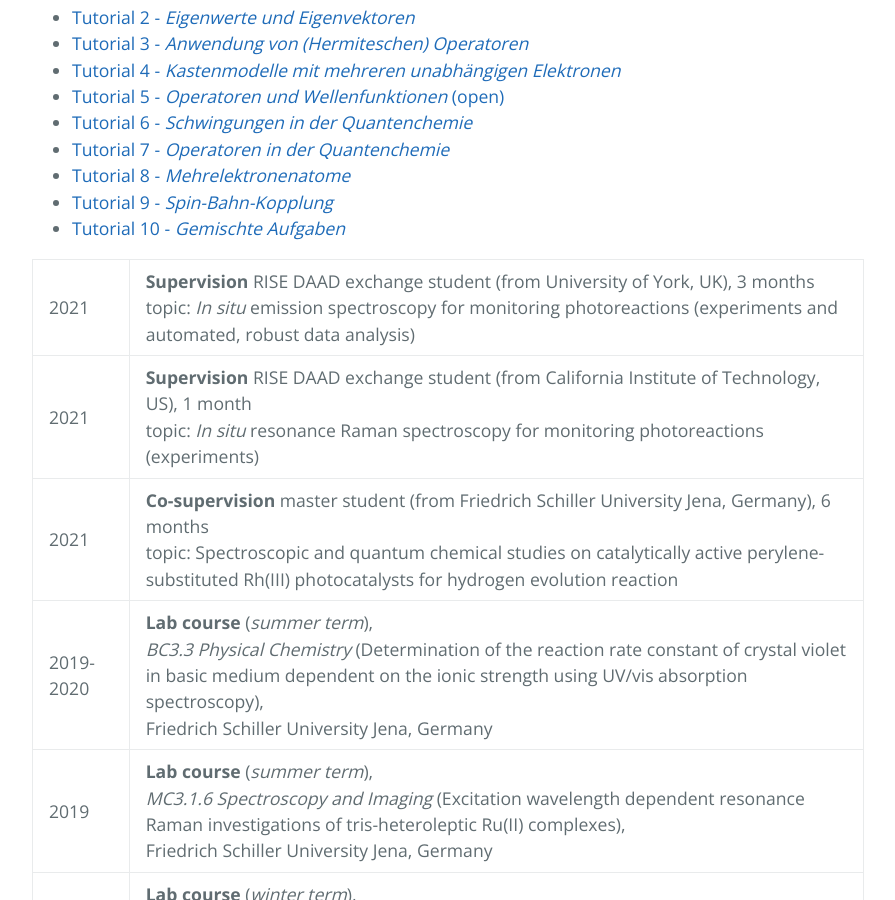
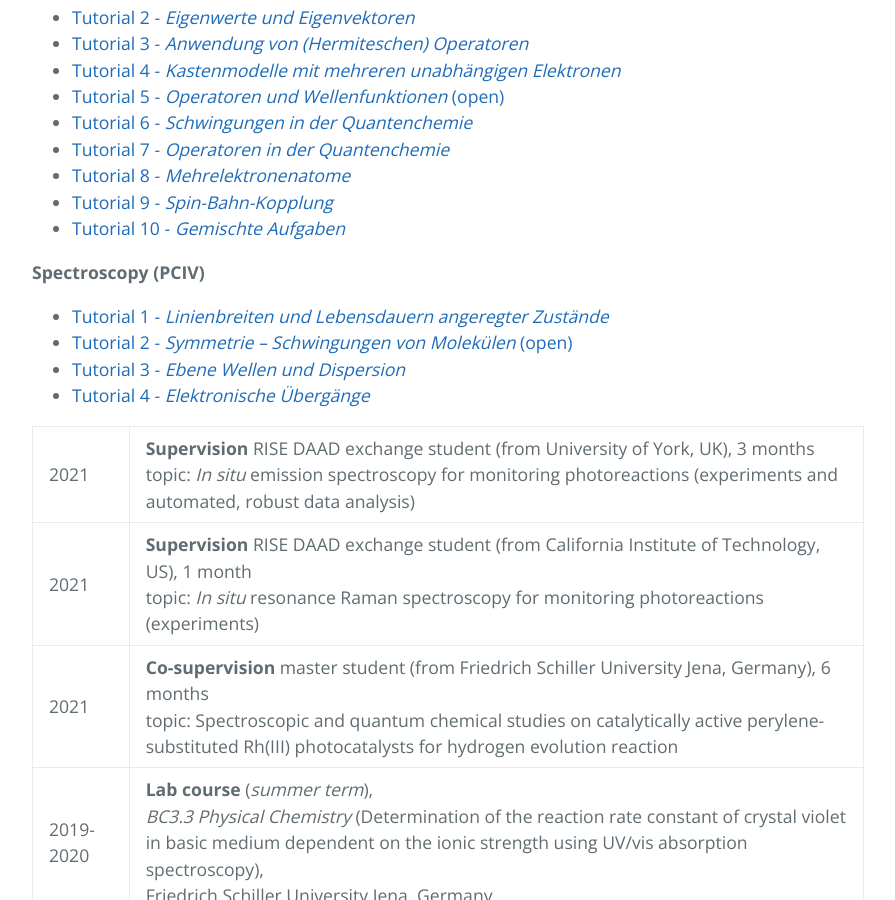
Before and after one commit to carolin-m/carolin-m.github.io, a Jekyll site: the page built from about.md, in a window 1280 px wide and 900 px high, scrolled down 1863 px. Shown: the whole window, without its empty margins (192-1087 px from the left). Built offline with Jekyll 4.4.1, drawn with Linux system fonts in a browser that asks for light colours.

Commit message:
Update about.md

```diff
--- a/about.md
+++ b/about.md
@@ -56,6 +56,12 @@ ________________
 - [Tutorial 9 - *Spin-Bahn-Kopplung*](./docs/Tutorium/T_PCIII_9_pw.pdf)
 - [Tutorial 10 - *Gemischte Aufgaben*](./docs/Tutorium/T_PCIII_10_pw.pdf)
 
+**Spectroscopy (PCIV)**
+
+- [Tutorial 1 - *Linienbreiten und Lebensdauern angeregter Zustände*](./docs/Tutorium/T_PCIV_1_pw.pdf)
+- [Tutorial 2 - *Symmetrie – Schwingungen von Molekülen* (open)](./docs/Tutorium/T_PCIV_2.pdf)
+- [Tutorial 3 - *Ebene Wellen und Dispersion*](./docs/Tutorium/T_PCIV_3_pw.pdf)
+- [Tutorial 4 - *Elektronische Übergänge*](./docs/Tutorium/T_PCIV_4_pw.pdf)
 
 
 | 2021 | **Supervision** RISE DAAD exchange student (from University of York, UK), 3 months <br /> topic: *In situ* emission spectroscopy for monitoring photoreactions (experiments and automated, robust data analysis) |
```
